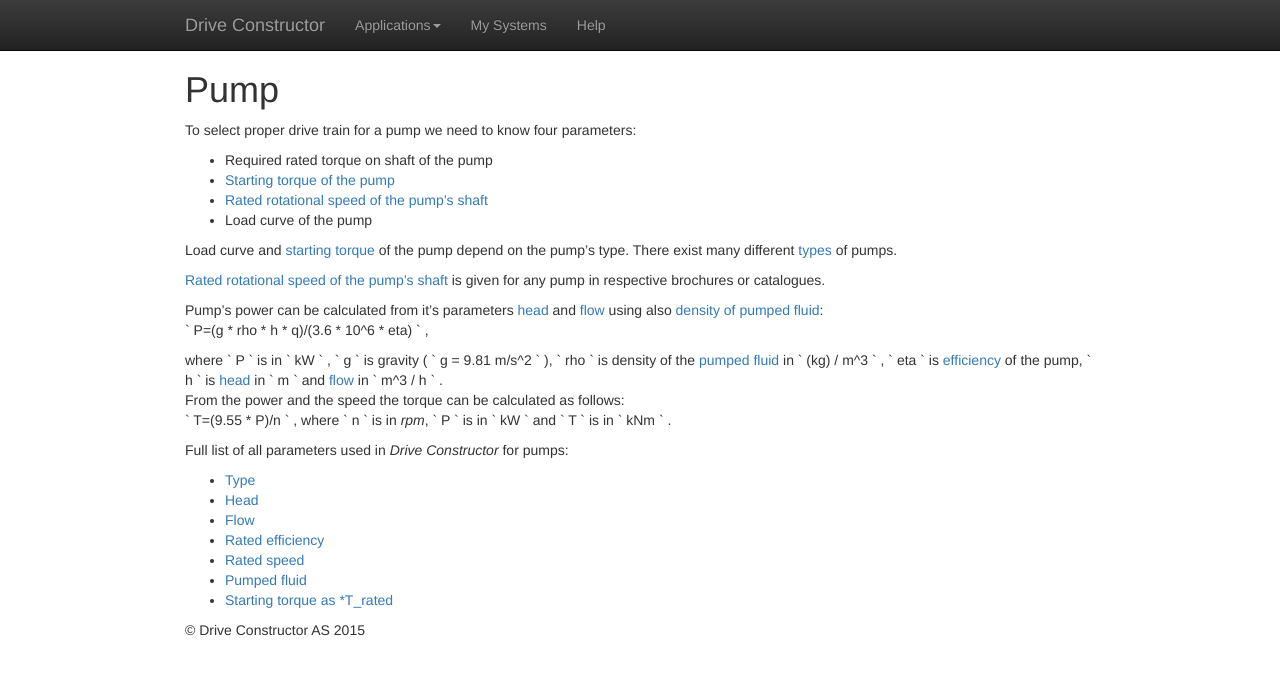
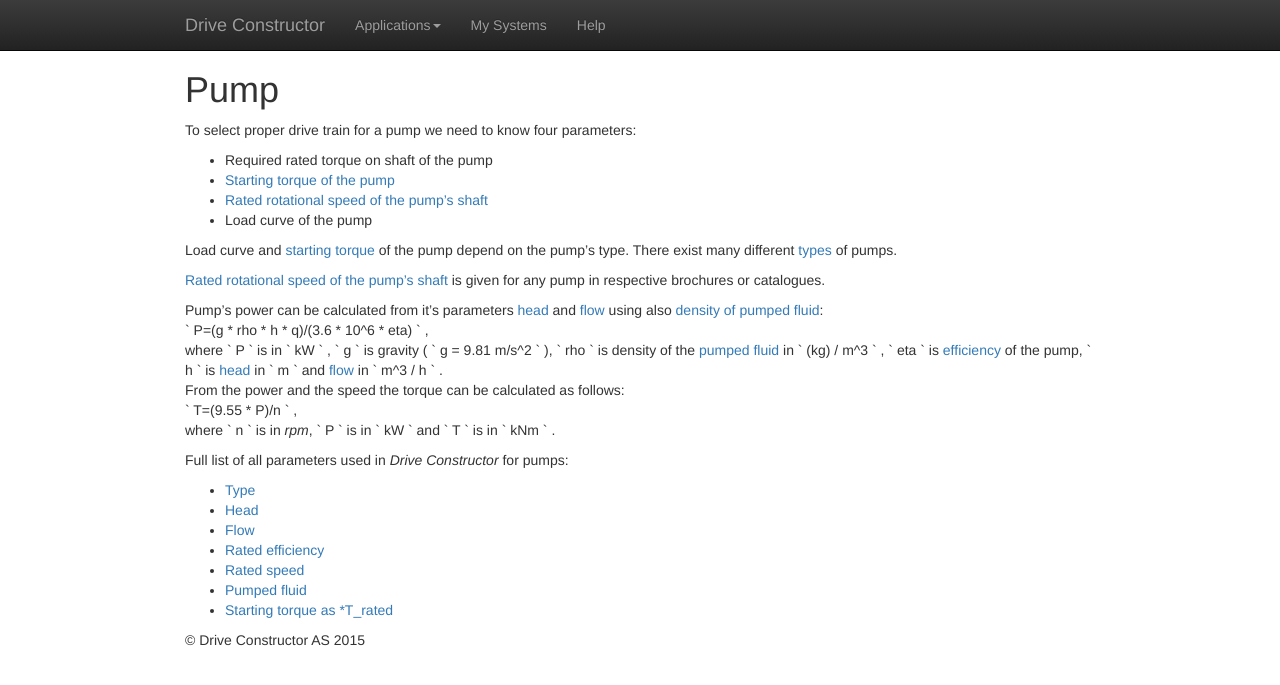
Before and after one commit to Alexey1Gavrilov/drive-constructor-site, a Jekyll site: the page built from help/applications/pump/index.md, in a window 1280 px wide. Shown: the top 685 px of the page. Built offline with Jekyll 4.4.1, drawn with Linux system fonts in a browser that asks for light colours.

Commit message:
Update index.md

```diff
--- a/help/applications/pump/index.md
+++ b/help/applications/pump/index.md
@@ -20,13 +20,18 @@ Load curve and [starting torque](startingTorque.html) of the pump depend on the
 
 Pump's power can be calculated from it's parameters [head](head.html) and [flow](flow.html) using also [density of pumped fluid](fluidDensity.html):
 <br>
-` 	P=(g * rho * h * q)/(3.6 * 10^6 * eta) ` ,
-
+`
+  P=(g * rho * h * q)/(3.6 * 10^6 * eta)
+` ,
+<br>
 where ` P ` is in ` kW ` , ` g ` is gravity ( ` g = 9.81 m/s^2 ` ), ` rho ` is density of the [pumped fluid](fluidDensity.html) in ` (kg) / m^3 ` , ` eta ` is [efficiency](ratedEfficiency.html) of the pump,  ` h ` is [head](head.html) in ` m ` and [flow](flow.html) in ` m^3 / h  ` .
 <br>
 From the power and the speed the torque can be calculated as follows:
 <br>
-` 	T=(9.55 * P)/n ` ,
+`
+  T=(9.55 * P)/n
+` ,
+<br>
 where ` n ` is in *rpm*, ` P ` is in ` kW ` and ` T ` is in ` kNm ` .
 <br>
 
```
